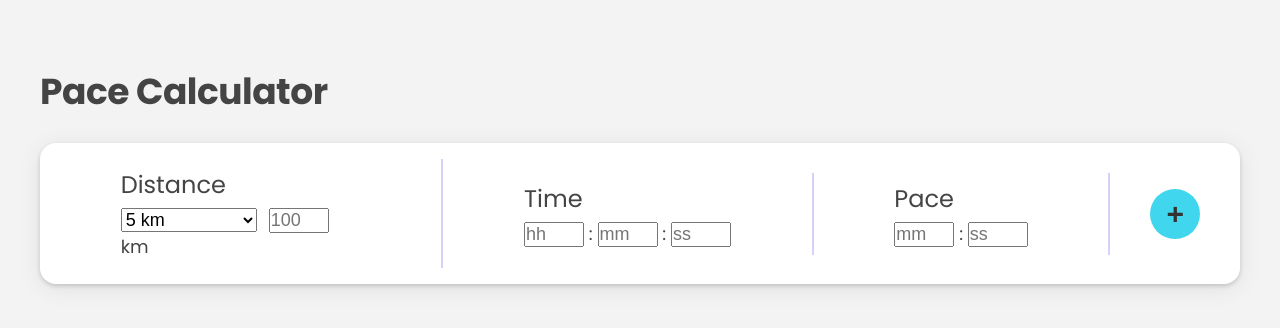
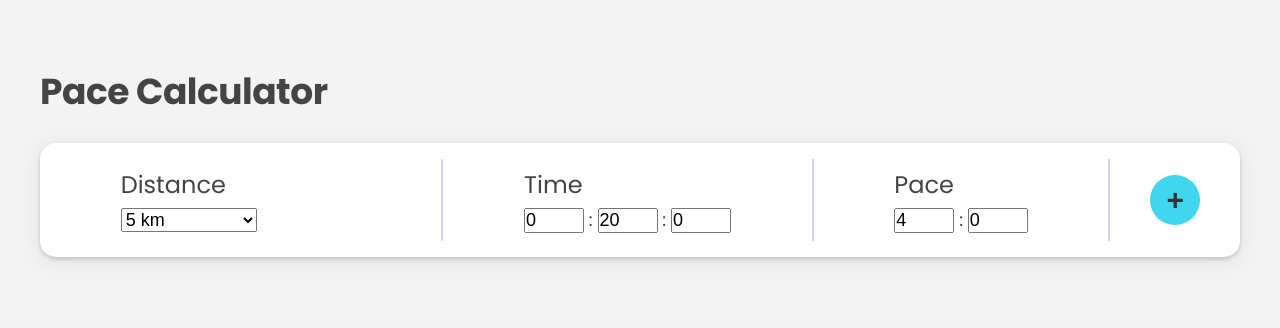
Before and after one commit to swalstab/runwise, a React (Create React App) app: page / in a window 1280 px wide. Shown: the top 328 px of the page. Built offline with nearby package versions, Linux system fonts and the light colour scheme.

Commit message:
add functionality to calculator component

```diff
--- a/src/Components/Calculator.js
+++ b/src/Components/Calculator.js
@@ -1,14 +1,112 @@
+import { useState } from "react";
 import DistanceSegment from "./DistanceSegment.js";
 import TimeSegment from "./TimeSegment.js";
 
 function Calculator() {
+  const unit = "km";
+  // const [unit, setUnit] = useState("km");
+  const [distance, setDistance] = useState(5);
+  const [showInputDist, setShowInputDist] = useState(false);
+  const [inputDistIsDisabled, setInputDistIsDisabled] = useState(true);
+  const [time, setTime] = useState({ hour: 0, min: 20, sec: 0 });
+  const [pace, setPace] = useState({ min: 4, sec: 0 });
+
+  const convertMiToKm = 1.60934;
+  const convertDistance = unit === "mi" ? convertMiToKm : 1;
+
+  const calcPace = function (distance, time) {
+    const timeTotal = time.hour * 60 + time.min + time.sec / 60;
+    const paceTotal = timeTotal / distance;
+    const paceMin = Math.floor(paceTotal);
+    const paceSec = Math.round((paceTotal - paceMin) * 60);
+    const newPace = { min: paceMin, sec: paceSec };
+    setPace(newPace);
+  };
+
+  const calcTime = function (distance, pace) {
+    const paceTotal = pace.min + pace.sec / 60;
+    const timeTotal = paceTotal * distance;
+    const timeHour = Math.floor(timeTotal / 60);
+    const timeMin = Math.floor(timeTotal - timeHour * 60);
+    const timeSec = Math.round((timeTotal - timeHour * 60 - timeMin) * 60);
+    const newTime = { hour: timeHour, min: timeMin, sec: timeSec };
+    setTime(newTime);
+  };
+
+  const handleDistanceSelect = function (e) {
+    const value = e.target.value;
+    let newDistance;
+
+    if (Number.isFinite(Number(value))) {
+      newDistance = Number((Number(value) / convertDistance).toFixed(2));
+      setShowInputDist(false);
+      setInputDistIsDisabled(true);
+    }
+    if (value === "Half Marathon") {
+      newDistance = Number((21.1 / convertDistance).toFixed(2));
+      setShowInputDist(true);
+      setInputDistIsDisabled(true);
+    }
+    if (value === "Marathon") {
+      newDistance = Number((42.2 / convertDistance).toFixed(2));
+      setShowInputDist(true);
+      setInputDistIsDisabled(true);
+    }
+    if (value === "Custom") {
+      newDistance = "";
+      setShowInputDist(true);
+      setInputDistIsDisabled(false);
+    }
+
+    setDistance(newDistance);
+    calcPace(newDistance, time);
+  };
+
+  const handleDistanceChange = function (e) {
+    setDistance(Number(e.target.value));
+  };
+
+  const handleTimeChange = function (changedField, newValue) {
+    const changedInputField = changedField.split("_")[1];
+    const newTime = { ...time, [changedInputField]: Number(newValue) };
+    setTime(newTime);
+
+    calcPace(distance, newTime);
+  };
+
+  const handlePaceChange = function (changedField, newValue) {
+    const changedInputField = changedField.split("_")[1];
+    const newPace = { ...pace, [changedInputField]: Number(newValue) };
+    setPace(newPace);
+
+    calcTime(distance, newPace);
+  };
+
   return (
     <section className="section section__calculator">
       <h2>Pace Calculator</h2>
       <form className="calculator">
-        <DistanceSegment />
-        <TimeSegment name="time" hasHour={true} />
-        <TimeSegment name="pace" hasHour={false} />
+        <DistanceSegment
+          distance={distance}
+          unit={unit}
+          convertMiToKm={convertMiToKm}
+          showInputDist={showInputDist}
+          inputDistIsDisabled={inputDistIsDisabled}
+          onDistanceSelect={handleDistanceSelect}
+          onDistanceChange={handleDistanceChange}
+        />
+        <TimeSegment
+          name="time"
+          hasHour={true}
+          values={time}
+          onTimeChange={handleTimeChange}
+        />
+        <TimeSegment
+          name="pace"
+          hasHour={false}
+          values={pace}
+          onPaceChange={handlePaceChange}
+        />
 
         <section className="form__segment form__segment--btn">
           <button className="btn btn--round">+</button>
--- /dev/null
+++ b/src/Components/DistanceInput.js
@@ -0,0 +1,26 @@
+function DistanceInput({
+  distance,
+  unit,
+  inputDistIsDisabled,
+  onDistanceChange,
+}) {
+  const styleDisabled = { pointerEvents: inputDistIsDisabled && "none" };
+
+  return (
+    <>
+      <input
+        className="form__input form__input--distance"
+        type="number"
+        name="distance"
+        placeholder="100"
+        aria-labelledby="label-distance"
+        style={styleDisabled}
+        value={distance}
+        onChange={onDistanceChange}
+      ></input>
+      <span> {unit}</span>
+    </>
+  );
+}
+
+export default DistanceInput;
--- a/src/Components/DistanceSegment.js
+++ b/src/Components/DistanceSegment.js
@@ -1,7 +1,14 @@
-function DistanceSegment() {
-  const unit = "km";
-  const convertMiToKm = 1.60934;
+import DistanceInput from "./DistanceInput.js";
 
+function DistanceSegment({
+  distance,
+  unit,
+  convertMiToKm,
+  showInputDist,
+  inputDistIsDisabled,
+  onDistanceSelect,
+  onDistanceChange,
+}) {
   return (
     <section className="form__segment form__segment--distance">
       <div>
@@ -9,7 +16,7 @@ function DistanceSegment() {
           Distance
         </label>
         <div className="form__inputs">
-          <select className="form__select">
+          <select className="form__select" onChange={onDistanceSelect}>
             <option value={5}>5 km</option>
             <option value={10}>10 km</option>
             <option value="Half Marathon">Half Marathon</option>
@@ -20,14 +27,14 @@ function DistanceSegment() {
             <option value={100 * convertMiToKm}>100 mi</option>
             <option value="Custom">Custom</option>
           </select>
-          <input
-            className="form__input form__input--distance"
-            type="number"
-            name="distance"
-            placeholder="100"
-            aria-labelledby="label-distance"
-          ></input>
-          <span> {unit}</span>
+          {showInputDist && (
+            <DistanceInput
+              distance={distance}
+              unit={unit}
+              inputDistIsDisabled={inputDistIsDisabled}
+              onDistanceChange={onDistanceChange}
+            />
+          )}
         </div>
       </div>
     </section>
--- a/src/Components/TimeInput.js
+++ b/src/Components/TimeInput.js
@@ -1,4 +1,20 @@
-function TimeInput({ name, placeholder, labelName, isFirstEl }) {
+function TimeInput({
+  name,
+  placeholder,
+  labelName,
+  isFirstEl,
+  curValue,
+  onTimeChange,
+  onPaceChange,
+}) {
+  const handleChange = (e) => {
+    if (e.target.name.split("_")[0] === "time")
+      onTimeChange(e.target.name, e.target.value);
+
+    if (e.target.name.split("_")[0] === "pace")
+      onPaceChange(e.target.name, e.target.value);
+  };
+
   return (
     <>
       {!isFirstEl && <span> : </span>}
@@ -10,6 +26,8 @@ function TimeInput({ name, placeholder, labelName, isFirstEl }) {
         max={!isFirstEl ? 59 : undefined}
         placeholder={placeholder}
         aria-labelledby={`label-${labelName}`}
+        value={curValue}
+        onChange={handleChange}
       ></input>
     </>
   );
--- a/src/Components/TimeSegment.js
+++ b/src/Components/TimeSegment.js
@@ -1,13 +1,13 @@
 import TimeInput from "./TimeInput.js";
 
-function TimeSegment({ name, hasHour }) {
+function TimeSegment({ name, hasHour, values, onTimeChange, onPaceChange }) {
   const timeParts = [
-    { name: "min", placeholder: "mm" },
-    { name: "sec", placeholder: "ss" },
+    { name: "min", placeholder: "mm", value: values.min },
+    { name: "sec", placeholder: "ss", value: values.sec },
   ];
 
   const timePartsAdjusted = hasHour
-    ? [{ name: "hour", placeholder: "hh" }, ...timeParts]
+    ? [{ name: "hour", placeholder: "hh", value: values.hour }, ...timeParts]
     : timeParts;
 
   return (
@@ -19,11 +19,14 @@ function TimeSegment({ name, hasHour }) {
         <div className="form__inputs">
           {timePartsAdjusted.map((part, idx) => (
             <TimeInput
-              key={part.name}
-              name={part.name}
+              key={`${name}_${part.name}`}
+              name={`${name}_${part.name}`}
               placeholder={part.placeholder}
               labelName={name}
               isFirstEl={idx === 0 ? true : false}
+              curValue={part.value}
+              onTimeChange={onTimeChange}
+              onPaceChange={onPaceChange}
             />
           ))}
         </div>
```
